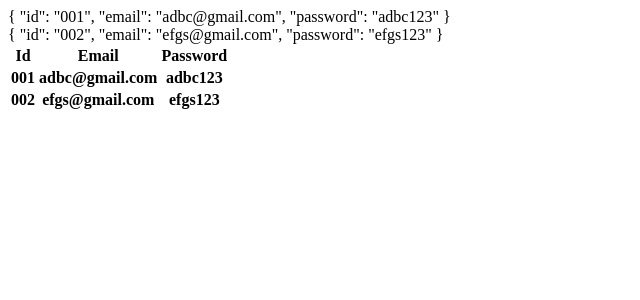
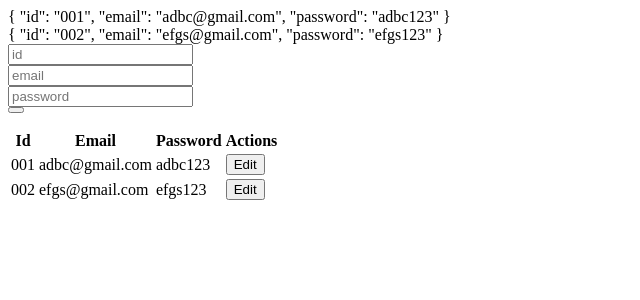
Before and after one commit to priyaravikumar15/angular-services, an Angular app: page / in a window 1280 px wide. Shown: the top 300 px of the page, without its empty margins (0-640 px from the left). Built offline with nearby package versions, Linux system fonts and the light colour scheme.

Commit message:
3 files modified

```diff
--- a/src/app/app.component.html
+++ b/src/app/app.component.html
@@ -1,15 +1,31 @@
 <div *ngFor = "let adds of arrlist ">
   {{adds|json}}
+</div>
+<div class="container">
+<form>
+  <div class="form-group">
+  <input name="id" #id="ngModel" [(ngModel)]="ids" placeholder="id"/>
+  </div>
+   <div class="form-group">
+  <input name="id" #email="ngModel" [(ngModel)]="emails" placeholder="email"/>
+  </div>
+   <div class="form-group">
+  <input name="id" #password="ngModel" [(ngModel)]="passwords" placeholder="password"/>
+  </div>
+  <button class="btn btn-primary" (click)="addingitems()"></button>
+</form>
 </div>
 <table class="table-responsive">
   <tr>
     <th>Id</th>
     <th>Email</th>
     <th>Password</th>
+    <th>Actions</th>
   </tr>
   <tr *ngFor="let adds of arrlist">
-    <th>{{adds.id}}</th>
-    <th>{{adds.email}}</th>
-    <th>{{adds.password}}</th>
+    <td>{{adds.id}}</td>
+    <td>{{adds.email}}</td>
+    <td>{{adds.password}}</td>
+    <td><button class="btn btn-primary" (click)="edit()">Edit</button></td>
   </tr>
 </table>
--- a/src/app/app.component.ts
+++ b/src/app/app.component.ts
@@ -9,8 +9,11 @@ import { MainServices } from './main.services';
 export class AppComponent  {
   name = 'Angular';
   arrlist = [];
-
+  updatelist = [];
   constructor(public mservice:MainServices){
     this.arrlist = this.mservice.getarraylist();
   }
+  edit(){
+
+  }
 }
--- a/src/app/main.services.ts
+++ b/src/app/main.services.ts
@@ -10,8 +10,12 @@ addarraylist = [
       {id:'001',email:'adbc@gmail.com',password:'adbc123'},
       {id:'002',email:'efgs@gmail.com',password:'efgs123'}
   ];
-
+editaddarraylist = [];
 getarraylist(){
     return this.addarraylist;
 }
+updatearraylist(){
+  this.editaddarraylist = this.addarraylist;
+
 }
+}
```
